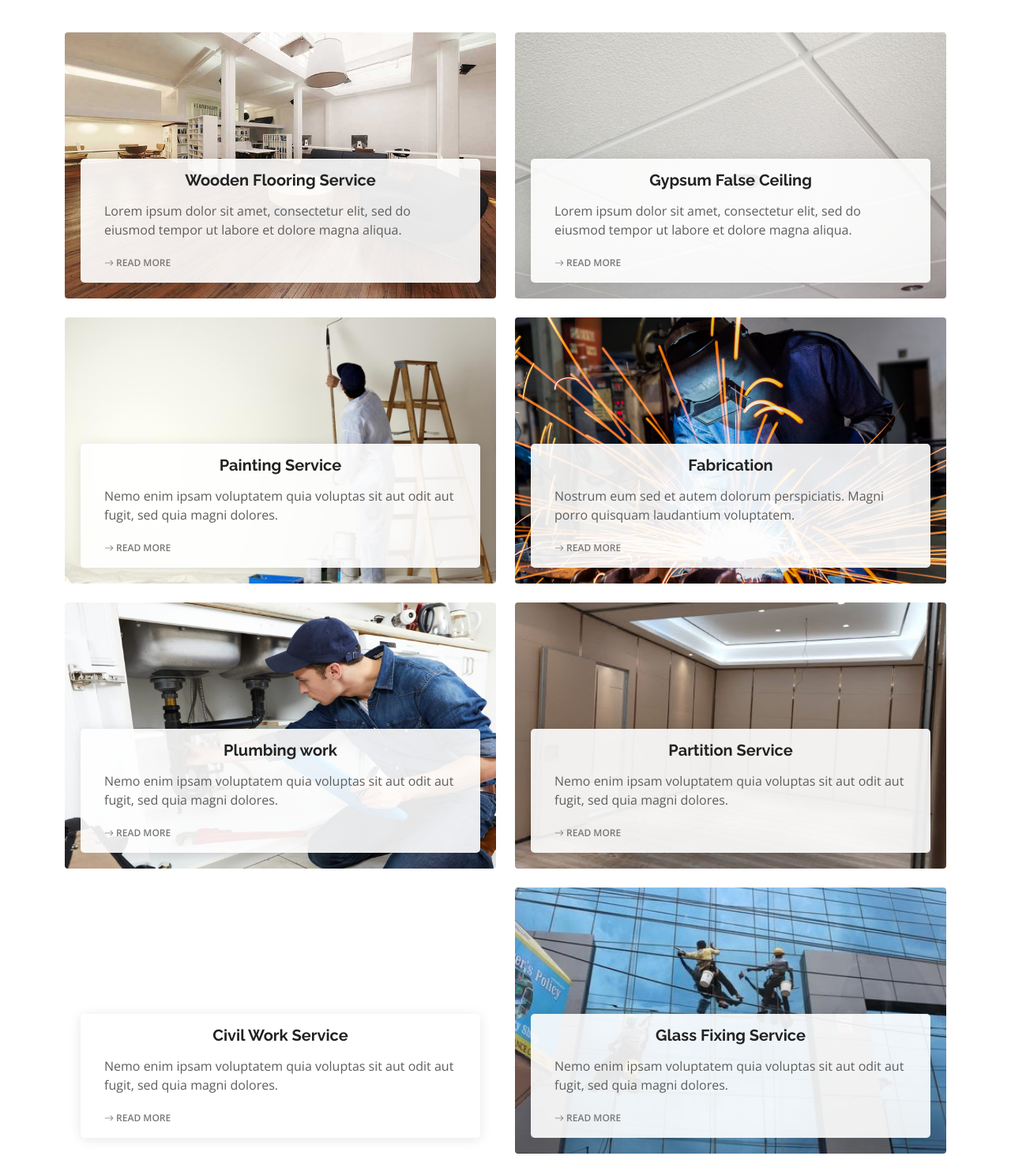
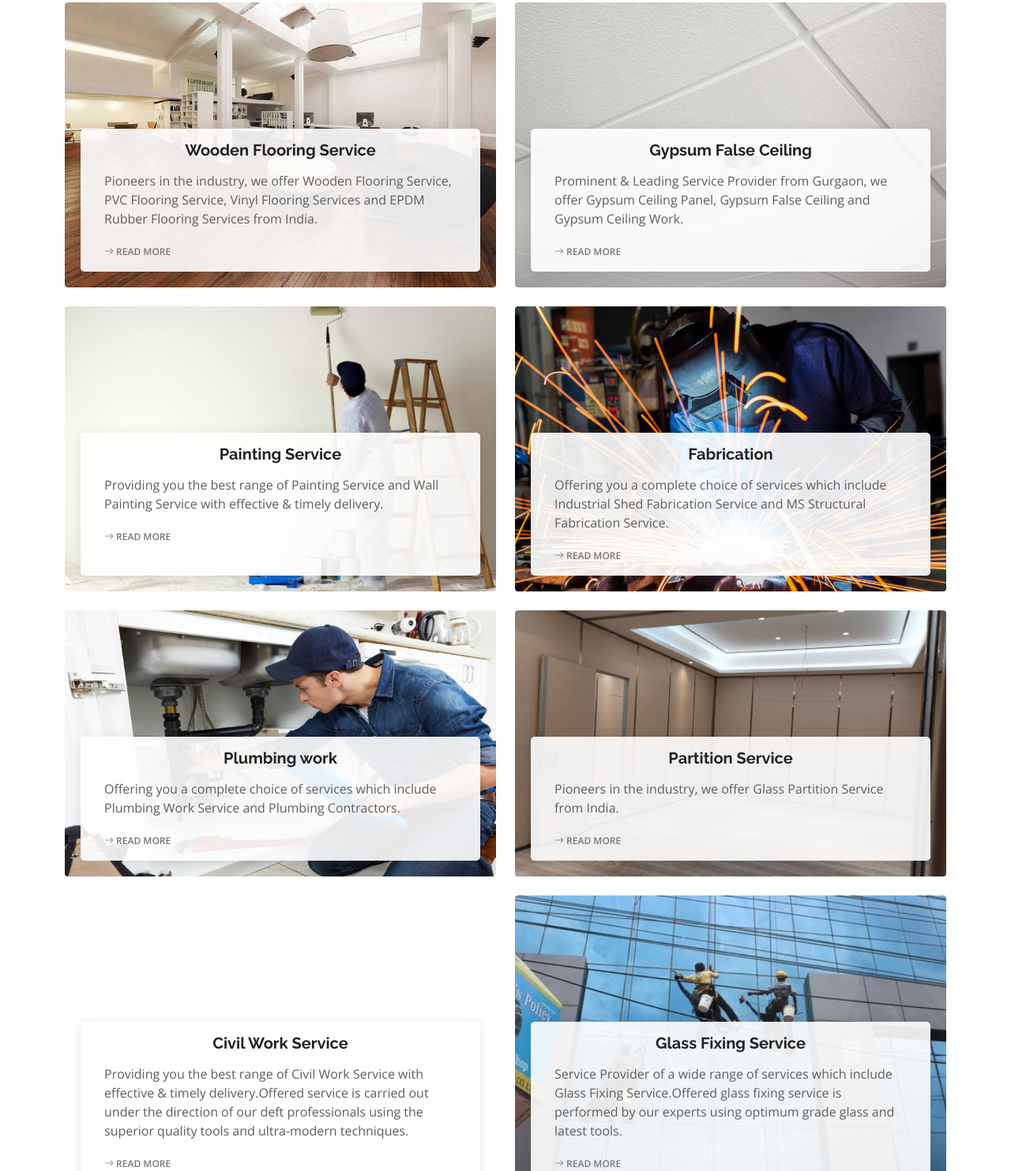
Before and after one commit to bhavesh0124/Company-website, a plain HTML site: page index.html in a window 1280 px wide. Shown: the part 2228-3711 px from the top of the page at 79% size. Drawn offline with nearby package versions, Linux system fonts and the light colour scheme.

Commit message:
updated services

```diff
--- a/index.html
+++ b/index.html
@@ -167,7 +167,7 @@
                   <div class="count-box">
                     <i class="bi bi-emoji-smile"></i>
                     <span data-purecounter-start="0" data-purecounter-end="65" data-purecounter-duration="1" class="purecounter"></span>
-                    <p><strong>Happy Clients</strong> consequuntur voluptas nostrum aliquid ipsam architecto ut.</p>
+                    <p><strong>Happy Clients</strong> </p>
                   </div>
                 </div>
 
@@ -175,7 +175,7 @@
                   <div class="count-box">
                     <i class="bi bi-journal-richtext"></i>
                     <span data-purecounter-start="0" data-purecounter-end="85" data-purecounter-duration="1" class="purecounter"></span>
-                    <p><strong>Projects</strong> adipisci atque cum quia aspernatur totam laudantium et quia dere tan</p>
+                    <p><strong>Projects</strong></p>
                   </div>
                 </div>
 
@@ -183,7 +183,7 @@
                   <div class="count-box">
                     <i class="bi bi-clock"></i>
                     <span data-purecounter-start="0" data-purecounter-end="10" data-purecounter-duration="1" class="purecounter"></span>
-                    <p><strong>Years of experience</strong> aut commodi quaerat modi aliquam nam ducimus aut voluptate non vel</p>
+                    <p><strong>Years of experience</strong></p>
                   </div>
                 </div>
 
@@ -191,7 +191,7 @@
                   <div class="count-box">
                     <i class="bi bi-award"></i>
                     <span data-purecounter-start="0" data-purecounter-end="9" data-purecounter-duration="1" class="purecounter"></span>
-                    <p><strong>Awards</strong> rerum asperiores dolor alias quo reprehenderit eum et nemo pad der</p>
+                    <p><strong>Awards</strong></p>
                   </div>
                 </div>
               </div>
@@ -265,7 +265,7 @@
             <div class="card" style='background-image: url("assets/img/more-services-1.jpg");' data-aos="fade-up" data-aos-delay="100">
               <div class="card-body">
                 <h5 class="card-title"><a href="">Wooden Flooring Service</a></h5>
-                <p class="card-text">Lorem ipsum dolor sit amet, consectetur elit, sed do eiusmod tempor ut labore et dolore magna aliqua.</p>
+                <p class="card-text">Pioneers in the industry, we offer Wooden Flooring Service, PVC Flooring Service, Vinyl Flooring Services and EPDM Rubber Flooring Services from India.</p>
                 <div class="read-more"><a href="#"><i class="bi bi-arrow-right"></i> Read More</a></div>
               </div>
             </div>
@@ -275,7 +275,7 @@
             <div class="card" style='background-image: url("assets/img/more-services-2.jpg");' data-aos="fade-up" data-aos-delay="100">
               <div class="card-body">
                 <h5 class="card-title"><a href="">Gypsum False Ceiling</a></h5>
-                <p class="card-text">Lorem ipsum dolor sit amet, consectetur elit, sed do eiusmod tempor ut labore et dolore magna aliqua.</p>
+                <p class="card-text">Prominent & Leading Service Provider from Gurgaon, we offer Gypsum Ceiling Panel, Gypsum False Ceiling and Gypsum Ceiling Work.</p>
                 <div class="read-more"><a href="#"><i class="bi bi-arrow-right"></i> Read More</a></div>
               </div>
             </div>
@@ -285,7 +285,7 @@
             <div class="card" style='background-image: url("assets/img/more-services-3.jpg");' data-aos="fade-up" data-aos-delay="100">
               <div class="card-body">
                 <h5 class="card-title"><a href="">Painting Service</a></h5>
-                <p class="card-text">Nemo enim ipsam voluptatem quia voluptas sit aut odit aut fugit, sed quia magni dolores.</p>
+                <p class="card-text">Providing you the best range of Painting Service and Wall Painting Service with effective & timely delivery.</p>
                 <div class="read-more"><a href="#"><i class="bi bi-arrow-right"></i> Read More</a></div>
               </div>
             </div>
@@ -295,7 +295,7 @@
             <div class="card" style='background-image: url("assets/img/more-services-4.jpg");' data-aos="fade-up" data-aos-delay="100">
               <div class="card-body">
                 <h5 class="card-title"><a href="">Fabrication</a></h5>
-                <p class="card-text">Nostrum eum sed et autem dolorum perspiciatis. Magni porro quisquam laudantium voluptatem.</p>
+                <p class="card-text">Offering you a complete choice of services which include Industrial Shed Fabrication Service and MS Structural Fabrication Service.</p>
                 <div class="read-more"><a href="#"><i class="bi bi-arrow-right"></i> Read More</a></div>
               </div>
             </div>
@@ -305,7 +305,7 @@
             <div class="card" style='background-image: url("assets/img/more-services-5.jpg");' data-aos="fade-up" data-aos-delay="100">
               <div class="card-body">
                 <h5 class="card-title"><a href="">Plumbing work</a></h5>
-                <p class="card-text">Nemo enim ipsam voluptatem quia voluptas sit aut odit aut fugit, sed quia magni dolores.</p>
+                <p class="card-text">Offering you a complete choice of services which include Plumbing Work Service and Plumbing Contractors.</p>
                 <div class="read-more"><a href="#"><i class="bi bi-arrow-right"></i> Read More</a></div>
               </div>
             </div>
@@ -315,7 +315,7 @@
             <div class="card" style='background-image: url("assets/img/more-services-6.jpg");' data-aos="fade-up" data-aos-delay="100">
               <div class="card-body">
                 <h5 class="card-title"><a href="">Partition Service</a></h5>
-                <p class="card-text">Nemo enim ipsam voluptatem quia voluptas sit aut odit aut fugit, sed quia magni dolores.</p>
+                <p class="card-text">Pioneers in the industry, we offer Glass Partition Service from India.</p>
                 <div class="read-more"><a href="#"><i class="bi bi-arrow-right"></i> Read More</a></div>
               </div>
             </div>
@@ -325,7 +325,7 @@
             <div class="card" style='background-image: url("assets/img/more-services-7.jpg");' data-aos="fade-up" data-aos-delay="100">
               <div class="card-body">
                 <h5 class="card-title"><a href="">Civil Work Service</a></h5>
-                <p class="card-text">Nemo enim ipsam voluptatem quia voluptas sit aut odit aut fugit, sed quia magni dolores.</p>
+                <p class="card-text">Providing you the best range of Civil Work Service with effective & timely delivery.Offered service is carried out under the direction of our deft professionals using the superior quality tools and ultra-modern techniques.</p>
                 <div class="read-more"><a href="#"><i class="bi bi-arrow-right"></i> Read More</a></div>
               </div>
             </div>
@@ -335,7 +335,7 @@
             <div class="card" style='background-image: url("assets/img/more-services-8.jpg");' data-aos="fade-up" data-aos-delay="100">
               <div class="card-body">
                 <h5 class="card-title"><a href="">Glass Fixing Service</a></h5>
-                <p class="card-text">Nemo enim ipsam voluptatem quia voluptas sit aut odit aut fugit, sed quia magni dolores.</p>
+                <p class="card-text">Service Provider of a wide range of services which include Glass Fixing Service.Offered glass fixing service is performed by our experts using optimum grade glass and latest tools.</p>
                 <div class="read-more"><a href="#"><i class="bi bi-arrow-right"></i> Read More</a></div>
               </div>
             </div>
```
